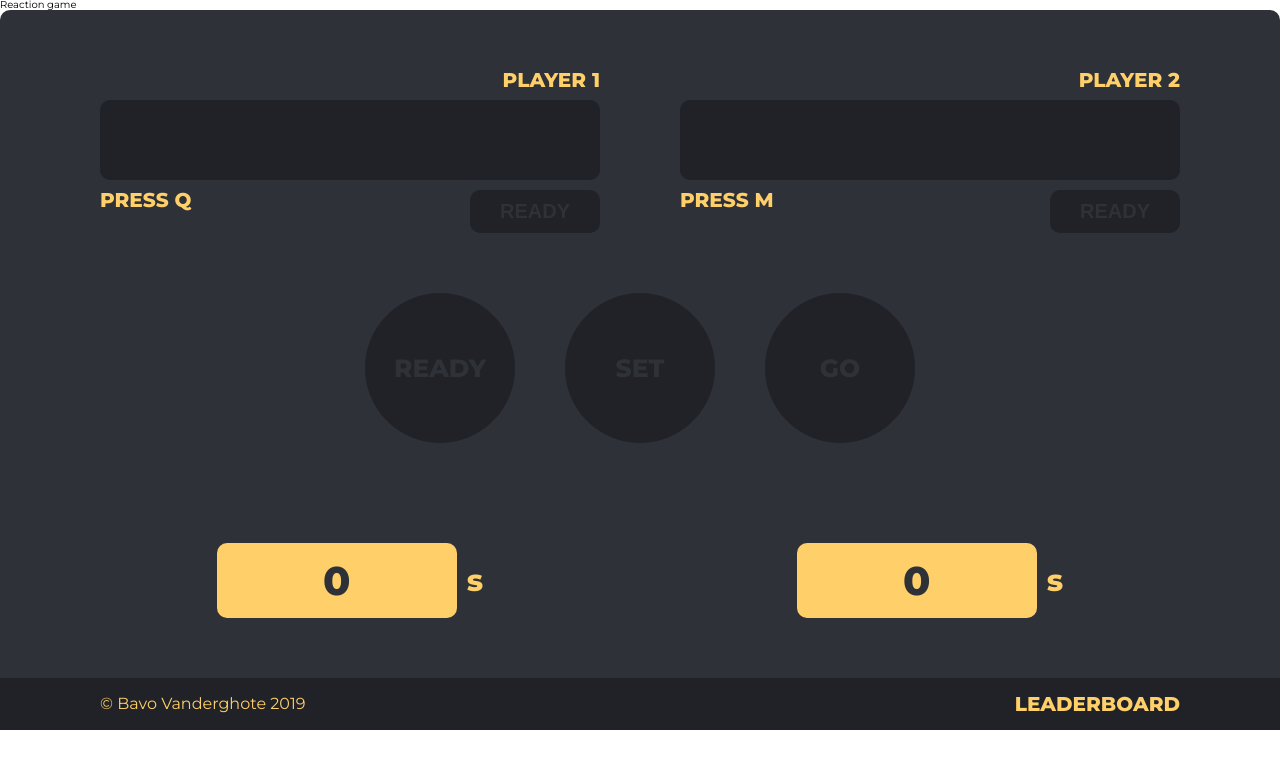
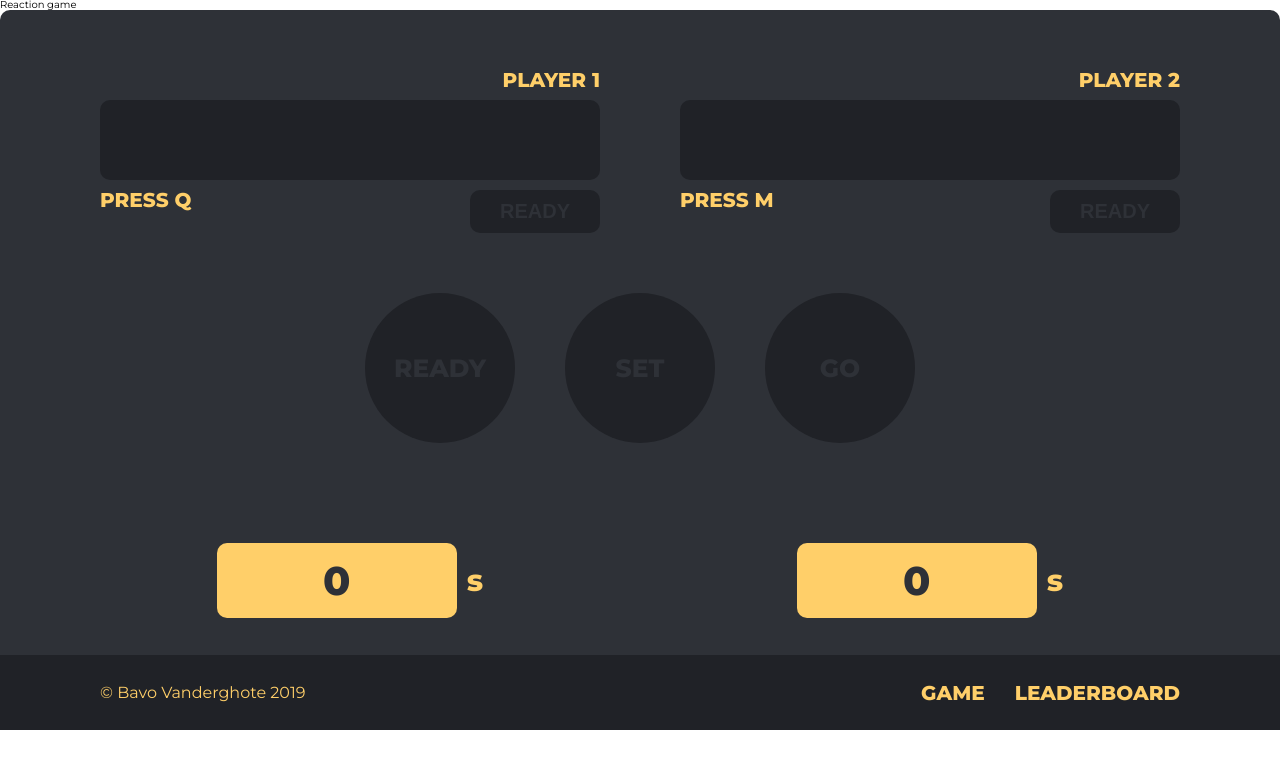
Before and after one commit to BavoVanderghote/react-reflex-game, a React (Create React App) app in the folder client/: page / in a window 1280 px wide. Shown: the top 768 px of the page. Built offline with nearby package versions, Linux system fonts and the light colour scheme.

Commit message:
game navigatieoptie toegevoegd

```diff
--- a/client/src/components/Navigation.jsx
+++ b/client/src/components/Navigation.jsx
@@ -6,9 +6,14 @@ const Navigation = () => {
   return (
     <div className={styles.wrapper}>
       <p className={styles.credit}>&copy; Bavo Vanderghote 2019</p>
-      <Link className={styles.link} to="/leaderboard">
-        leaderboard
-      </Link>
+      <div>
+        <Link className={styles.link} to="/">
+          game
+        </Link>
+        <Link className={styles.link} to="/leaderboard">
+          leaderboard
+        </Link>
+      </div>
     </div>
   );
 };
--- a/client/src/components/Navigation.module.css
+++ b/client/src/components/Navigation.module.css
@@ -7,12 +7,15 @@
   margin-top: 6rem;
   background-color: var(--dark-color);
   align-items: center;
+  position: absolute;
+  bottom: 0;
 }
 
 .link {
   text-decoration: none;
   composes: caps from "../styles/typo.module.css";
   composes: color-primary from "../styles/colors.module.css";
+  padding-left: 3rem;
 }
 
 .credit {
```
